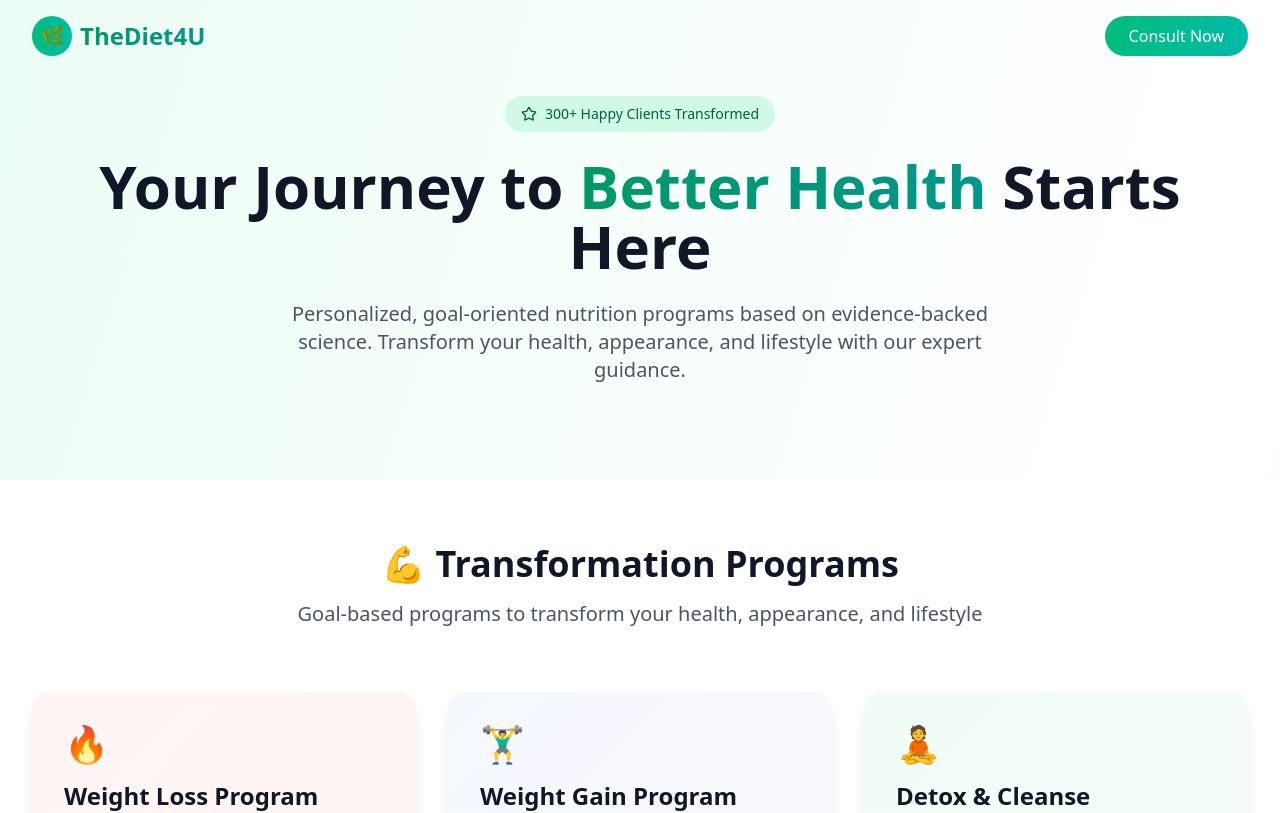
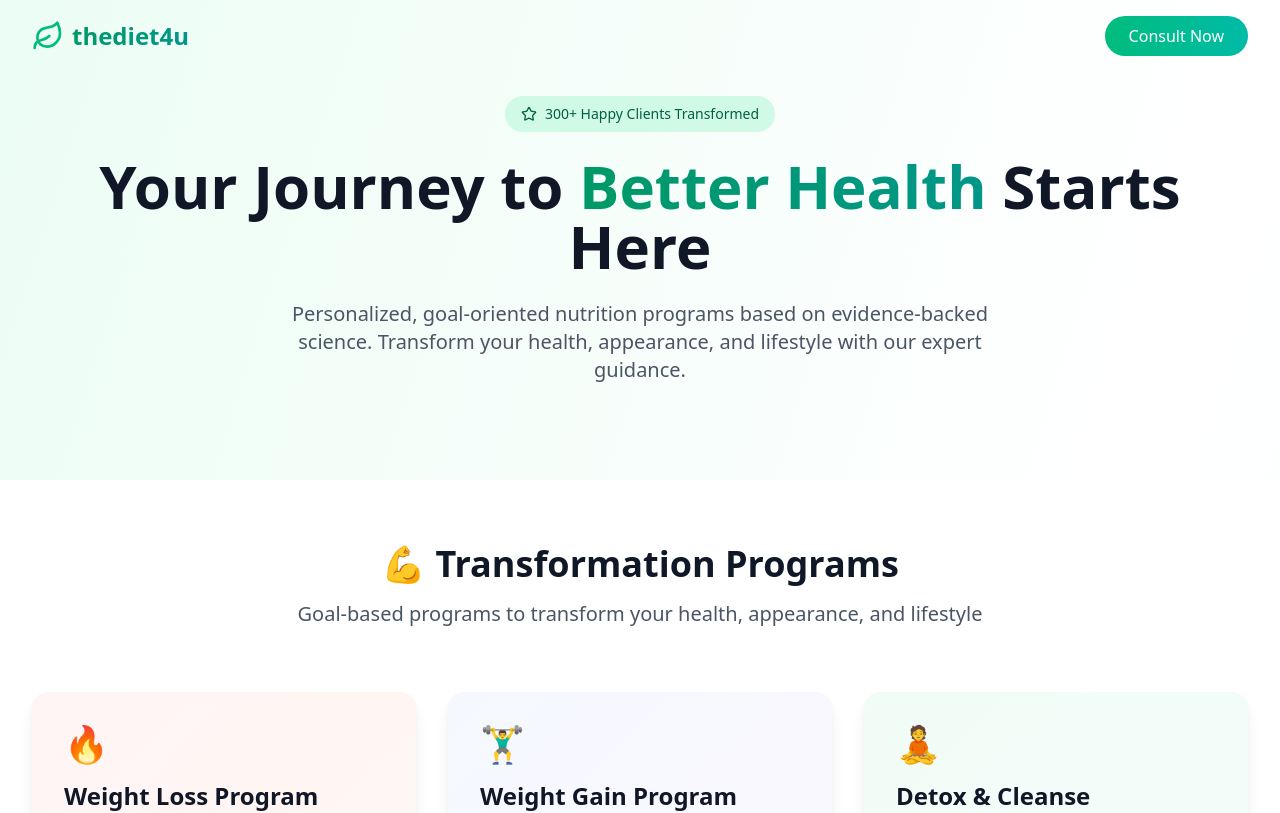
Before and after one commit to faizan-docx/DietProject, a React (Vite) app: page /programs in a window 1280 px wide. Shown: the top 813 px of the page. Built offline with nearby package versions, Linux system fonts and the light colour scheme.

Commit message:
moving leaf

```diff
--- a/src/App.jsx
+++ b/src/App.jsx
@@ -118,11 +118,11 @@ function TheDiet4ULanding() {
         <div className="max-w-7xl mx-auto px-4 sm:px-6 lg:px-8">
           <div className="flex justify-between items-center py-4">
             <div className="flex items-center space-x-2 group cursor-pointer">
-              <Leaf className="h-8 w-8 text-emerald-500 group-hover:animate-spin transition-transform duration-500" />
-              <span className="text-2xl font-bold bg-gradient-to-r from-emerald-600 to-teal-600 bg-clip-text text-transparent hover:scale-105 transition-transform duration-300">
-                thediet4u
-              </span>
-            </div>
+            <Leaf className="h-8 w-8 text-emerald-500 animate-spin-continuous" />
+            <span className="text-2xl font-bold bg-gradient-to-r from-emerald-600 to-teal-600 bg-clip-text text-transparent hover:scale-105 transition-transform duration-300">
+              thediet4u
+            </span>
+          </div>
 
             <div className="hidden md:flex space-x-8">
               <Link to="/" className="text-gray-700 hover:text-emerald-600 transition-colors font-medium">Home</Link>
@@ -405,6 +405,14 @@ function TheDiet4ULanding() {
 
       {/* Custom Styles */}
       <style jsx>{`
+        @keyframes spin {
+          0% { transform: rotate(0deg); }
+          100% { transform: rotate(360deg); }
+        }
+
+        .animate-spin-continuous {
+          animation: spin 4s linear infinite;
+        }
         @keyframes fadeInLeft {
           from {
             opacity: 0;
--- a/src/components/OurPrograms.jsx
+++ b/src/components/OurPrograms.jsx
@@ -114,15 +114,13 @@ export default function TheDiet4U() {
         scrollY > 50 ? 'bg-white/95 backdrop-blur-md shadow-lg' : 'bg-transparent'
       }`}>
         <div className="max-w-7xl mx-auto px-4 sm:px-6 lg:px-8">
-          <div className="flex justify-between items-center py-4">
-            <div className="flex items-center space-x-2">
-              <div className="w-10 h-10 bg-gradient-to-r from-emerald-500 to-teal-500 rounded-full flex items-center justify-center">
-                <span className="text-white font-bold text-xl">🌿</span>
-              </div>
-              <span className="text-2xl font-bold bg-gradient-to-r from-emerald-600 to-teal-600 bg-clip-text text-transparent">
-                TheDiet4U
-              </span>
-            </div>
+                  <div className="flex justify-between items-center py-4">
+                  <div className="flex items-center space-x-2 group cursor-pointer">
+          <Leaf className="h-8 w-8 text-emerald-500 animate-spin-continuous" />
+          <span className="text-2xl font-bold bg-gradient-to-r from-emerald-600 to-teal-600 bg-clip-text text-transparent hover:scale-105 transition-transform duration-300">
+            thediet4u
+          </span>
+        </div>
 
             <div className="hidden md:flex space-x-8">
               <Link
@@ -286,7 +284,7 @@ export default function TheDiet4U() {
         <div className="max-w-7xl mx-auto">
           <div className="text-center mb-16">
             <h2 className="text-3xl md:text-4xl font-bold text-gray-900 mb-4">
-              🌟 Why Choose TheDiet4U?
+              🌟 Why Choose theDiet4U?
             </h2>
           </div>
 
@@ -334,6 +332,16 @@ export default function TheDiet4U() {
           </div>
         </div>
       </section>
+      <style jsx>{`
+        @keyframes spin {
+          0% { transform: rotate(0deg); }
+          100% { transform: rotate(360deg); }
+        }
+
+        .animate-spin-continuous {
+          animation: spin 4s linear infinite;
+        }
+      `}</style>
 
       {/* Footer */}
       <footer className="bg-gray-900 text-white py-12 px-4 sm:px-6 lg:px-8">
@@ -386,10 +394,12 @@ export default function TheDiet4U() {
           </div>
 
           <div className="border-t border-gray-800 mt-8 pt-8 text-center text-gray-400">
-            <p>&copy; 2025 TheDiet4U. All rights reserved. | Designed for your wellness journey</p>
+            <p>&copy; 2025 theDiet4U. All rights reserved. | Designed for your wellness journey</p>
           </div>
         </div>
       </footer>
     </div>
+
   );
+
 }
```
